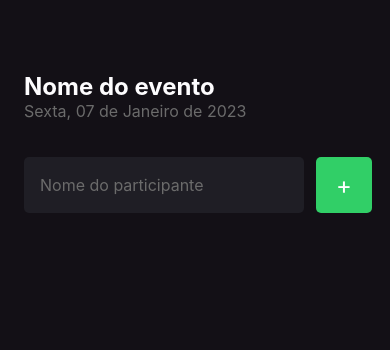
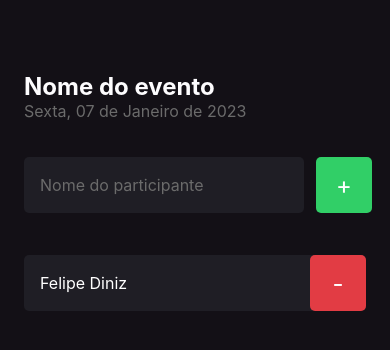
Before and after one commit to dinizfelipe/im-here, a React Native app: screen / in a window 390 px wide. Shown: the top 350 px of the page. Built offline with nearby package versions, Linux system fonts and the light colour scheme.

Commit message:
Criando componente Participant

```diff
--- /dev/null
+++ b/src/components/Participant/index.tsx
@@ -0,0 +1,14 @@
+import { View, Text, TouchableOpacity } from "react-native";
+import { styles } from "./styles";
+
+export function Participant() {
+  return (
+    <View style={styles.container}>
+      <Text style={styles.name}>Felipe Diniz</Text>
+
+      <TouchableOpacity style={styles.button}>
+        <Text style={styles.buttonText}>-</Text>
+      </TouchableOpacity>
+    </View>
+  );
+}
--- /dev/null
+++ b/src/components/Participant/styles.ts
@@ -0,0 +1,30 @@
+import { StyleSheet } from "react-native";
+
+export const styles = StyleSheet.create({
+  container: {
+    width: "100%",
+    backgroundColor: "#1F1E25",
+    borderRadius: 5,
+    flexDirection: "row",
+    alignItems: "center",
+    marginBottom: 10,
+  },
+  name: {
+    flex: 1,
+    fontSize: 16,
+    color: "#FFF",
+    marginLeft: 16,
+  },
+  buttonText: {
+    color: "#FFF",
+    fontSize: 24,
+  },
+  button: {
+    width: 56,
+    height: 56,
+    borderRadius: 5,
+    backgroundColor: "#E23C44",
+    alignItems: "center",
+    justifyContent: "center",
+  },
+});
--- a/src/screens/Home/index.tsx
+++ b/src/screens/Home/index.tsx
@@ -1,4 +1,7 @@
+import React from "react";
 import { Text, View, TextInput, TouchableOpacity, Alert } from "react-native";
+import { Participant } from "../../components/Participant";
+
 import { styles } from "./styles";
 
 export function Home() {
@@ -22,6 +25,8 @@
           <Text style={styles.buttonText}>+</Text>
         </TouchableOpacity>
       </View>
+
+      <Participant />
     </View>
   );
 }
```
